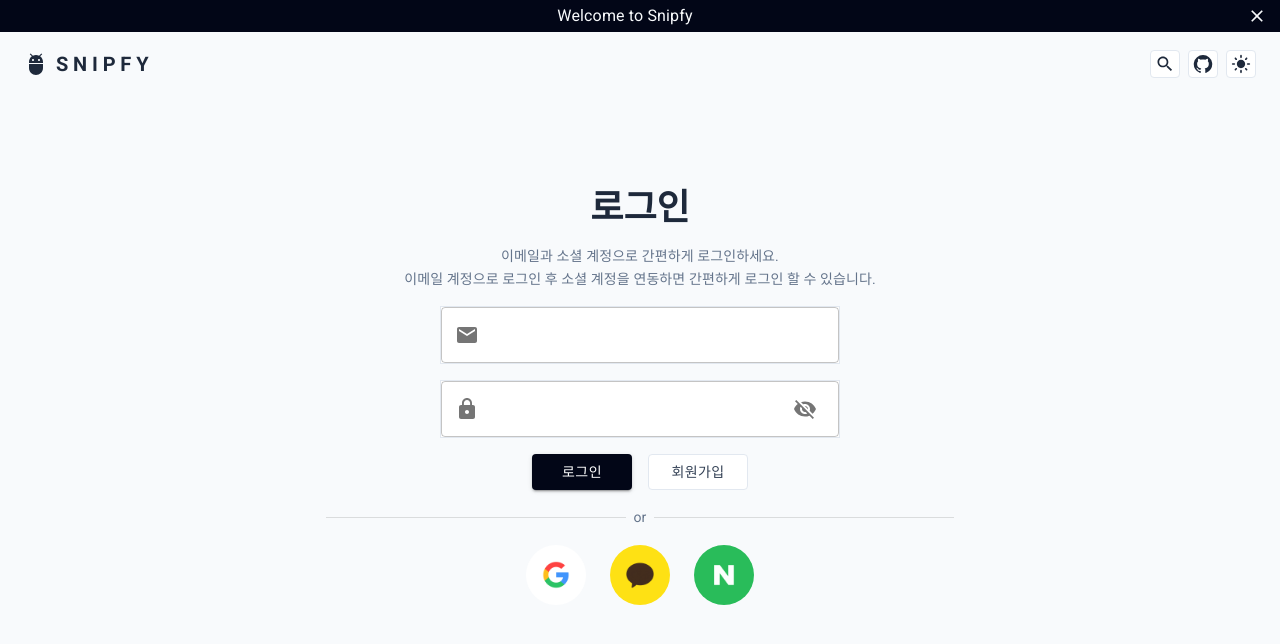
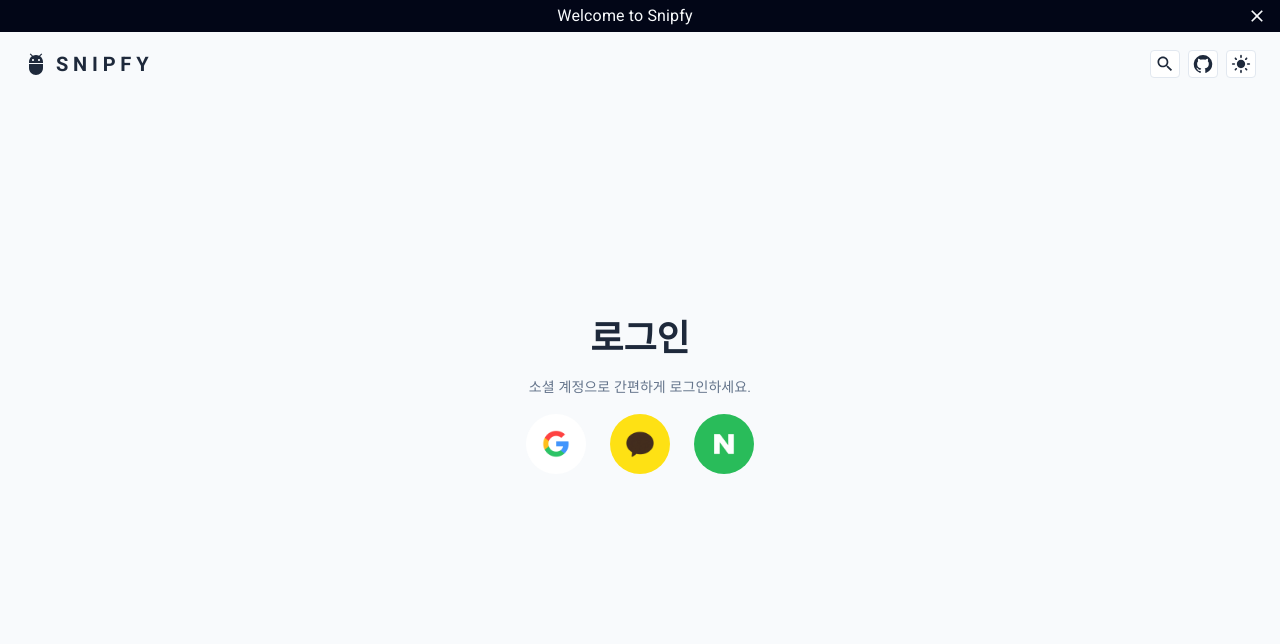
Before and after one commit to choewy/snipfy-web, a React (Create React App) app: page /login in a window 1280 px wide. Shown: the top 644 px of the page. Built offline with nearby package versions, Linux system fonts and the light colour scheme.

Commit message:
chore: oauth

```diff
--- a/src/pages/login/login.component.tsx
+++ b/src/pages/login/login.component.tsx
@@ -1,10 +1,5 @@
-import { ChangeEvent } from 'react';
-import { useNavigate } from 'react-router-dom';
+import { Box, IconButton, Typography } from '@mui/material';
 
-import { Box, Button, Divider, IconButton, InputAdornment, TextField, Typography } from '@mui/material';
-import { Email as EmailIcon, Lock as LockIcon, Visibility as VisibilityIcon, VisibilityOff as VisibilityOffIcon, Google as GoogleIcon } from '@mui/icons-material';
-
-import { useLoginStore } from '../../store/login.store';
 import { GOOGLE_LOGO_URL, KAKAO_LOGO_URL, NAVER_LOGO_URL } from '../../persistents/image';
 import { snipfyApiService } from '../../api/snipfy/snipfy-api.service';
 import { SignPlatform } from '../../api/snipfy/persistents/enums';
@@ -12,28 +7,6 @@
 
 export class LoginComponent {
   public static LoginForm() {
-    const navigate = useNavigate();
-
-    const { email, password, passwordVisible, changeEmail, changePassword, changePasswordVisible } = useLoginStore();
-
-    const handleChangeEmail = (e: ChangeEvent<HTMLInputElement>) => {
-      changeEmail(e.target.value);
-    };
-
-    const handleChangePassword = (e: ChangeEvent<HTMLInputElement>) => {
-      changePassword(e.target.value);
-    };
-
-    const handleLogin = async () => {};
-
-    const handleChangePasswordVisible = () => {
-      changePasswordVisible();
-    };
-
-    const handleRegisterPage = () => {
-      navigate('/register');
-    };
-
     const handleLoginSocial = (platform: SignPlatform) => async () => {
       const { data, error } = await snipfyApiService.getLoginPageUrl(platform);
 
@@ -55,72 +28,11 @@
             로그인
           </Typography>
           <Typography variant="h6" sx={{ fontSize: 14, fontWeight: 400, textAlign: 'center', color: '#64748b' }}>
-            이메일과 소셜 계정으로 간편하게 로그인하세요.
-            <br />
-            이메일 계정으로 로그인 후 소셜 계정을 연동하면 간편하게 로그인 할 수 있습니다.
+            소셜 계정으로 간편하게 로그인하세요.
           </Typography>
         </Box>
 
         <Box sx={{ display: 'flex', gap: 2, flexDirection: 'column', alignItems: 'center', justifyContent: 'center', width: 400 }}>
-          <TextField
-            fullWidth
-            type="text"
-            name="email"
-            value={email}
-            onChange={handleChangeEmail}
-            autoComplete="off"
-            placeholder=""
-            slotProps={{
-              input: {
-                startAdornment: (
-                  <InputAdornment position="start">
-                    <EmailIcon />
-                  </InputAdornment>
-                ),
-              },
-            }}
-          />
-          <TextField
-            fullWidth
-            type={passwordVisible ? 'text' : 'password'}
-            name="password"
-            value={password}
-            onChange={handleChangePassword}
-            autoComplete="off"
-            placeholder=""
-            slotProps={{
-              input: {
-                startAdornment: (
-                  <InputAdornment position="start">
-                    <LockIcon />
-                  </InputAdornment>
-                ),
-                endAdornment: (
-                  <InputAdornment position="end">
-                    <IconButton onClick={handleChangePasswordVisible}>{passwordVisible ? <VisibilityIcon /> : <VisibilityOffIcon />}</IconButton>
-                  </InputAdornment>
-                ),
-              },
-            }}
-          />
-
-          <Box sx={{ display: 'flex', gap: 2, alignItems: 'center', justifyContent: 'center', width: 600 }}>
-            <Button variant="contained" color="primary" sx={{ width: 100 }} onClick={handleLogin}>
-              로그인
-            </Button>
-            <Button variant="outlined" color="primary" sx={{ width: 100 }} onClick={handleRegisterPage}>
-              회원가입
-            </Button>
-          </Box>
-
-          <Box sx={{ display: 'flex', gap: 1, alignItems: 'center', justifyContent: 'center', width: 600 }}>
-            <Divider sx={{ width: 300 }} />
-            <Typography variant="h6" sx={{ fontSize: 14, fontWeight: 400, textAlign: 'center', color: '#64748b' }}>
-              or
-            </Typography>
-            <Divider sx={{ width: 300 }} />
-          </Box>
-
           <Box sx={{ display: 'flex', gap: 3, alignItems: 'center', justifyContent: 'center', width: 600 }}>
             <IconButton size="small" sx={{ backgroundColor: '#ffffff' }} onClick={handleLoginSocial(SignPlatform.Google)}>
               <img src={GOOGLE_LOGO_URL} alt="google" width={50} height={50} />
--- a/src/pages/sign/sign.page.tsx
+++ b/src/pages/sign/sign.page.tsx
@@ -29,6 +29,8 @@
     }
 
     snipfyCookieService.setTokens(data.accessToken, data.refreshToken);
+
+    navigate('/', { replace: true });
   };
 
   useEffect(() => {
--- a/src/store/create-link.store.ts
+++ b/src/store/create-link.store.ts
@@ -14,10 +14,7 @@
   linkUrl: string;
   qrCodeUrl: string;
   expiredAt: string | null;
-  copied: {
-    link: boolean;
-    qrCode: boolean;
-  };
+  copied: { link: boolean; qrCode: boolean };
   change: (url: string) => void;
   create: (url: string) => Promise<void>;
   closeModal: () => void;
@@ -87,9 +84,7 @@
 
     set({ open: true, status: 'success', linkUrl, qrCodeUrl, expiredAt });
   },
-  closeModal: () => {
-    set({ open: false, url: '' });
-  },
+  closeModal: () => set({ open: false, url: '' }),
   copyLink: () => set({ copied: { link: true, qrCode: false } }),
   copyQrCode: () => set({ copied: { link: false, qrCode: true } }),
 }));
```
